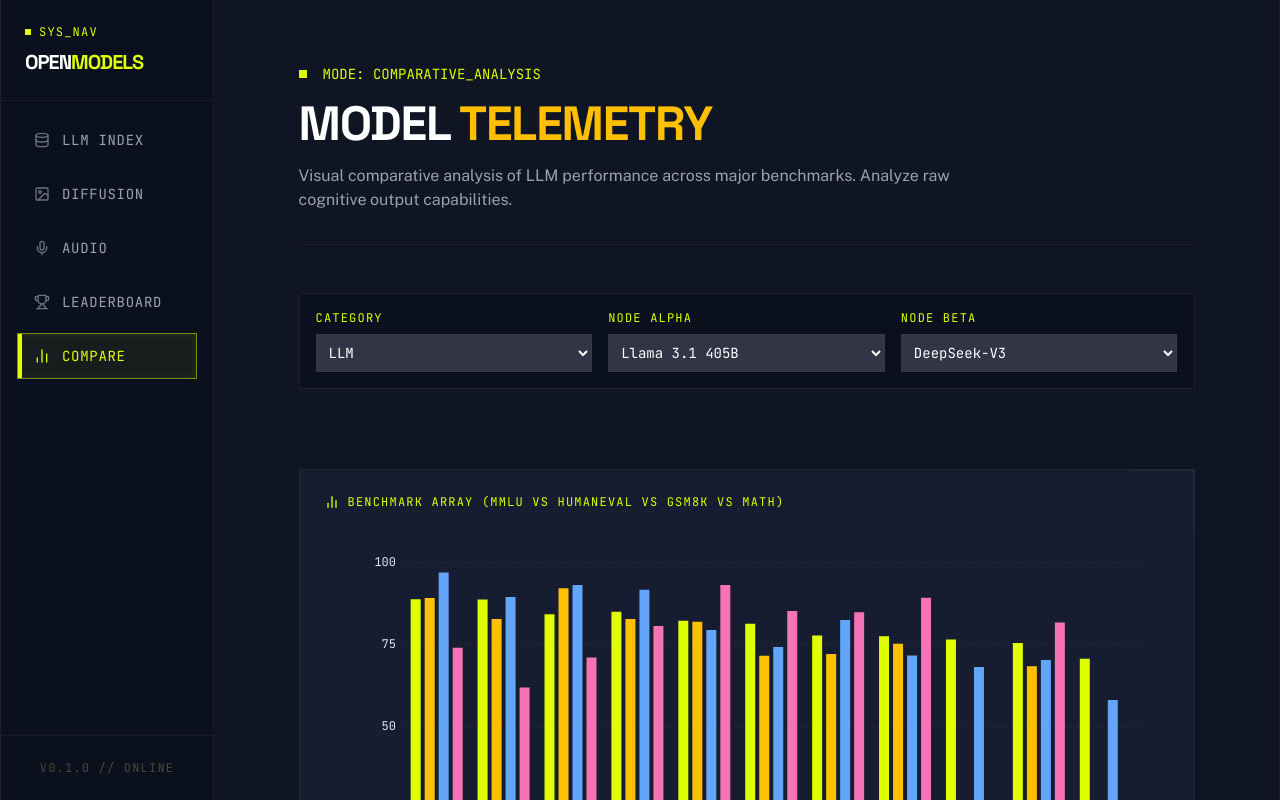
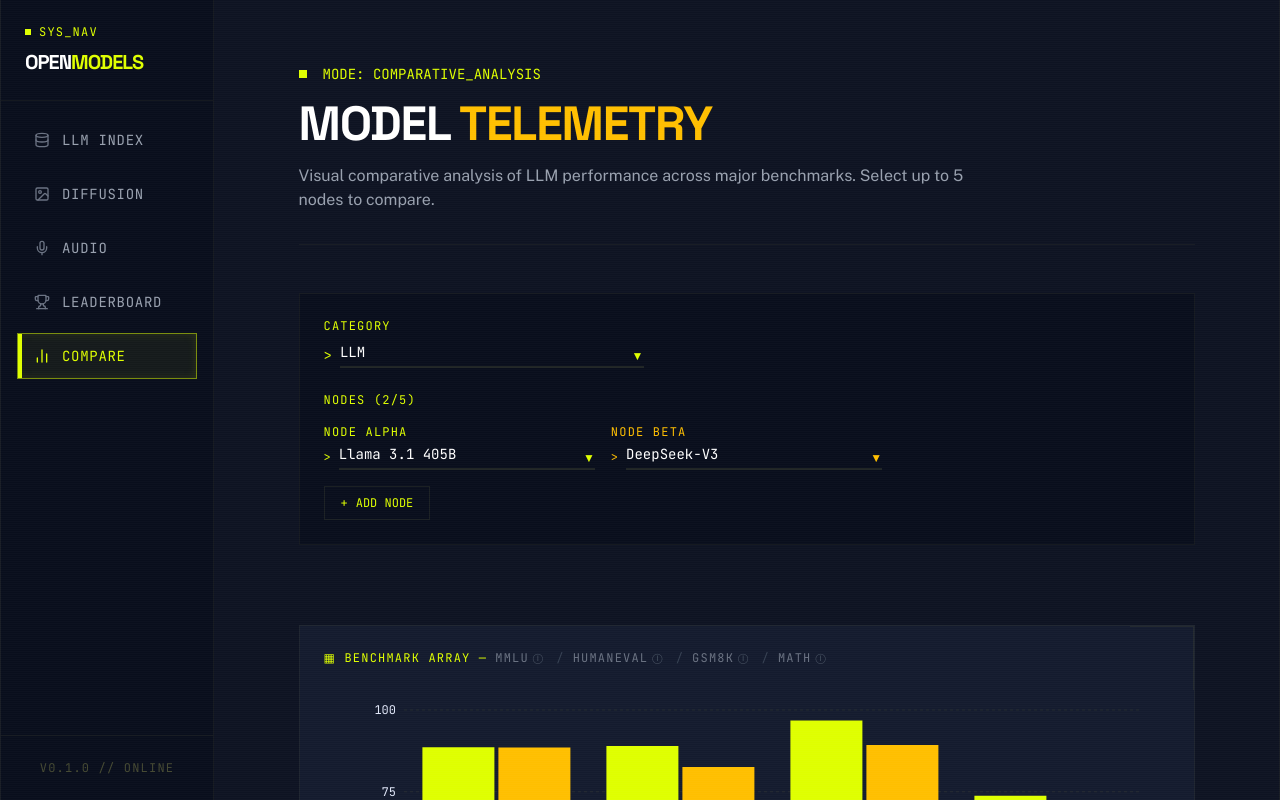
Before and after one commit to robertwt7/openmodels, a Next.js app: page /compare in a window 1280 px wide. Built offline with nearby package versions, Linux system fonts and the light colour scheme.

Commit message:
feat: redesign compare page with multi-node selection and adaptive charts

```diff
--- a/app/compare/page.tsx
+++ b/app/compare/page.tsx
@@ -17,43 +17,79 @@
   Radar,
 } from "recharts";
 import modelsData from "@/data/models.json";
+import { BenchmarkTooltip } from "@/components/BenchmarkTooltip";
+
+const NODE_LABELS = ["Alpha", "Beta", "Gamma", "Delta", "Epsilon"];
+const colors = ["#DFFF00", "#FFBF00", "#60a5fa", "#f472b6", "#a78bfa"];
+
+const benchmarkInfo: Record<string, { description: string; lowerIsBetter: boolean }> = {
+  mmlu: { description: "Massive Multitask Language Understanding — tests general knowledge across 57 subjects.", lowerIsBetter: false },
+  humanEval: { description: "Code generation accuracy on 164 hand-written Python programming problems.", lowerIsBetter: false },
+  gsm8k: { description: "Grade-school math word problems requiring multi-step arithmetic reasoning.", lowerIsBetter: false },
+  math: { description: "Competition-level math problems drawn from AMC and AIME challenges.", lowerIsBetter: false },
+  fid: { description: "Fréchet Inception Distance — measures statistical realism of generated images vs real images.", lowerIsBetter: true },
+  clipScore: { description: "Alignment between generated image and text prompt using CLIP embedding cosine similarity.", lowerIsBetter: false },
+  genSpeed: { description: "Images generated per second at standard resolution on reference hardware.", lowerIsBetter: false },
+  wer: { description: "Word Error Rate — percentage of words transcribed incorrectly in speech-to-text output.", lowerIsBetter: true },
+  latency: { description: "Seconds from audio input start to first decoded output token.", lowerIsBetter: true },
+  multilingual: { description: "Percentage of tested languages achieving acceptable transcription or translation quality.", lowerIsBetter: false },
+};
 
 export default function ComparePage() {
   const [activeCategory, setActiveCategory] = useState<keyof typeof modelsData>("llm");
-  const [modelAId, setModelAId] = useState(modelsData.llm[0].id);
-  const [modelBId, setModelBId] = useState(modelsData.llm[1].id);
+  const [selectedModelIds, setSelectedModelIds] = useState<string[]>([
+    modelsData.llm[0].id,
+    modelsData.llm[1].id,
+  ]);
 
   useEffect(() => {
-    const categoryModels = (modelsData as any)[activeCategory];
-    setModelAId(categoryModels[0].id);
-    setModelBId(categoryModels[1]?.id || categoryModels[0].id);
+    const categoryModels = (modelsData as any)[activeCategory] as any[];
+    setSelectedModelIds([
+      categoryModels[0].id,
+      categoryModels[1]?.id ?? categoryModels[0].id,
+    ]);
   }, [activeCategory]);
 
-  const models = (modelsData as any)[activeCategory];
-  const modelA = models.find((m: any) => m.id === modelAId) || models[0];
-  const modelB = models.find((m: any) => m.id === modelBId) || models[1] || models[0];
+  const models = (modelsData as any)[activeCategory] as any[];
+  const selectedModels = selectedModelIds
+    .map((id) => models.find((m: any) => m.id === id))
+    .filter(Boolean) as any[];
 
-  const benchmarkKeys = Object.keys(modelA.benchmarks);
+  const benchmarkKeys = selectedModels.length > 0 ? Object.keys(selectedModels[0].benchmarks) : [];
 
-  // Formatting data for the bar chart - show all models in category
-  const barChartData = models.map((m: any) => {
-    const entry: any = { name: m.name };
-    benchmarkKeys.forEach(key => {
-      entry[key] = m.benchmarks[key];
+  const addNode = () => {
+    if (selectedModelIds.length >= 5) return;
+    const next = models.find((m: any) => !selectedModelIds.includes(m.id));
+    if (next) setSelectedModelIds([...selectedModelIds, next.id]);
+  };
+
+  const removeNode = (index: number) => {
+    if (selectedModelIds.length <= 1) return;
+    setSelectedModelIds(selectedModelIds.filter((_, i) => i !== index));
+  };
+
+  const updateNode = (index: number, modelId: string) => {
+    const updated = [...selectedModelIds];
+    updated[index] = modelId;
+    setSelectedModelIds(updated);
+  };
+
+  const barChartData = benchmarkKeys.map((key) => {
+    const entry: Record<string, string | number | null> = { benchmark: key.toUpperCase() };
+    selectedModels.forEach((m: any) => {
+      entry[m.name] = m.benchmarks[key] ?? null;
     });
     return entry;
   });
 
-  // Reshape data for radar chart comparing selected Node Alpha vs Node Beta
   const radarChartData = benchmarkKeys.map((key) => {
-    return {
-      subject: key.toUpperCase(),
-      [modelA.name]: (modelA.benchmarks as any)[key],
-      [modelB.name]: (modelB.benchmarks as any)[key],
-    };
+    const entry: Record<string, string | number> = { subject: key.toUpperCase() };
+    selectedModels.forEach((m: any) => {
+      entry[m.name] = m.benchmarks[key] ?? 0;
+    });
+    return entry;
   });
 
-  // Customizing Recharts Tooltip for the Kinetic Mainframe Theme
   const CustomTooltip = ({ active, payload, label }: any) => {
     if (active && payload && payload.length) {
       return (
@@ -62,7 +98,7 @@
           {payload.map((entry: any, index: number) => (
             <p key={index} className="font-mono text-sm flex gap-4 justify-between" style={{ color: entry.color }}>
               <span className="uppercase">{entry.name}:</span>
-              <span>{entry.value}</span>
+              <span>{entry.value ?? "—"}</span>
             </p>
           ))}
         </div>
@@ -70,8 +106,6 @@
     }
     return null;
   };
-
-  const colors = ["#DFFF00", "#FFBF00", "#60a5fa", "#f472b6", "#a78bfa"];
 
   return (
     <>
@@ -85,88 +119,186 @@
         </h1>
         <p className="text-gray-400 font-body max-w-2xl">
           Visual comparative analysis of {activeCategory.toUpperCase()} performance across major benchmarks.
-          Analyze raw cognitive output capabilities.
+          Select up to 5 nodes to compare.
         </p>
       </header>
 
-      <div className="grid grid-cols-1 md:grid-cols-3 gap-4 p-4 bg-surface-lowest border border-outline-variant/30 mb-8 font-mono text-sm">
-        <div className="flex flex-col gap-2">
+      {/* Control Deck */}
+      <div className="flex flex-col gap-6 p-6 bg-surface-lowest border border-outline-variant/20 mb-8 font-mono text-sm">
+        {/* Category selector */}
+        <div className="flex flex-col gap-2 max-w-xs">
           <label className="text-primary text-xs uppercase tracking-widest">Category</label>
+          <div className="relative flex items-center">
+            <span className="text-primary mr-2 shrink-0">{">"}</span>
+            <div className="relative flex-1">
               <select
                 value={activeCategory}
-            onChange={(e) => setActiveCategory(e.target.value as any)}
-            className="bg-surface-highest border border-outline-variant/30 p-2 text-white outline-none focus:border-primary cursor-pointer hover:border-primary/50 transition-colors"
+                onChange={(e) => setActiveCategory(e.target.value as keyof typeof modelsData)}
+                className="appearance-none bg-transparent w-full border-b-2 border-outline-variant/40 focus:border-primary pb-1 text-white outline-none cursor-pointer transition-colors pr-6"
               >
-            <option value="llm">LLM</option>
-            <option value="diffusion">DIFFUSION</option>
-            <option value="audio">AUDIO</option>
+                <option value="llm" className="bg-surface-highest">LLM</option>
+                <option value="diffusion" className="bg-surface-highest">DIFFUSION</option>
+                <option value="audio" className="bg-surface-highest">AUDIO</option>
               </select>
+              <span className="absolute right-0 bottom-1.5 text-primary pointer-events-none text-xs leading-none">▼</span>
             </div>
-        <div className="flex flex-col gap-2">
-          <label className="text-primary text-xs uppercase tracking-widest">Node Alpha</label>
-          <select
-            value={modelAId}
-            onChange={(e) => setModelAId(e.target.value)}
-            className="bg-surface-highest border border-outline-variant/30 p-2 text-white outline-none focus:border-primary cursor-pointer hover:border-primary/50 transition-colors"
-          >
-            {models.map((m: any) => (
-              <option key={m.id} value={m.id}>{m.name}</option>
-            ))}
-          </select>
-        </div>
-        <div className="flex flex-col gap-2">
-          <label className="text-primary text-xs uppercase tracking-widest">Node Beta</label>
-          <select
-            value={modelBId}
-            onChange={(e) => setModelBId(e.target.value)}
-            className="bg-surface-highest border border-outline-variant/30 p-2 text-white outline-none focus:border-primary cursor-pointer hover:border-primary/50 transition-colors"
-          >
-            {models.map((m: any) => (
-              <option key={m.id} value={m.id}>{m.name}</option>
-            ))}
-          </select>
           </div>
         </div>
 
-      <section className="bg-surface-low border border-outline-variant/20 p-6 relative overflow-hidden group">
-        <div className="absolute top-0 right-0 w-16 h-16 border-t border-r border-outline-variant/30"></div>
-        <h2 className="font-mono text-xs uppercase tracking-widest text-primary mb-8 flex items-center gap-2">
-          <BarChart2Icon className="w-4 h-4" />
-          Benchmark Array ({benchmarkKeys.map(k => k.toUpperCase()).join(" vs ")})
+        {/* Nodes */}
+        <div className="flex flex-col gap-4">
+          <span className="text-primary text-xs uppercase tracking-widest">
+            Nodes ({selectedModelIds.length}/5)
+          </span>
+          <div className="grid grid-cols-1 sm:grid-cols-2 lg:grid-cols-3 gap-4">
+            {selectedModelIds.map((modelId, index) => (
+              <div key={index} className="flex flex-col gap-1">
+                <div className="flex items-center justify-between">
+                  <span
+                    className="text-xs uppercase tracking-widest"
+                    style={{ color: colors[index] }}
+                  >
+                    Node {NODE_LABELS[index]}
+                  </span>
+                  {index >= 2 && (
+                    <button
+                      onClick={() => removeNode(index)}
+                      className="text-[10px] text-gray-600 hover:text-red-400 font-mono uppercase tracking-wider transition-colors"
+                    >
+                      ✕ Remove
+                    </button>
+                  )}
+                </div>
+                <div className="relative flex items-center">
+                  <span className="mr-2 shrink-0 text-xs" style={{ color: colors[index] }}>
+                    {">"}
+                  </span>
+                  <div className="relative flex-1">
+                    <select
+                      value={modelId}
+                      onChange={(e) => updateNode(index, e.target.value)}
+                      className="appearance-none bg-transparent w-full border-b-2 border-outline-variant/40 focus:border-primary pb-1 text-white outline-none cursor-pointer transition-colors pr-6 text-sm"
+                    >
+                      {models.map((m: any) => (
+                        <option key={m.id} value={m.id} className="bg-surface-highest">
+                          {m.name}
+                        </option>
+                      ))}
+                    </select>
+                    <span
+                      className="absolute right-0 bottom-1.5 pointer-events-none text-xs leading-none"
+                      style={{ color: colors[index] }}
+                    >
+                      ▼
+                    </span>
+                  </div>
+                </div>
+              </div>
+            ))}
+          </div>
+
+          {selectedModelIds.length < 5 && (
+            <button
+              onClick={addNode}
+              className="self-start border border-outline-variant/30 hover:border-primary/50 text-primary font-mono text-xs uppercase px-4 py-2 transition-colors hover:bg-primary/5 flex items-center gap-2"
+            >
+              <span>+</span> Add Node
+            </button>
+          )}
+        </div>
+      </div>
+
+      {/* Bar Chart */}
+      <section className="bg-surface-low border border-outline-variant/20 p-6 relative overflow-hidden">
+        <div className="absolute top-0 right-0 w-16 h-16 border-t border-r border-outline-variant/30 pointer-events-none"></div>
+        <h2 className="font-mono text-xs uppercase tracking-widest text-primary mb-6 flex items-center gap-2">
+          ▦ Benchmark Array —{" "}
+          <span className="text-gray-500 font-normal flex items-center gap-2">
+            {benchmarkKeys.map((k, i) => {
+              const info = benchmarkInfo[k];
+              return (
+                <span key={k} className="flex items-center gap-1">
+                  {i > 0 && <span className="text-gray-700 mx-1">/</span>}
+                  {info ? (
+                    <BenchmarkTooltip
+                      label={k.toUpperCase()}
+                      description={info.description}
+                      lowerIsBetter={info.lowerIsBetter}
+                    />
+                  ) : (
+                    k.toUpperCase()
+                  )}
+                </span>
+              );
+            })}
+          </span>
         </h2>
         <div className="h-[400px] w-full">
           <ResponsiveContainer width="100%" height="100%">
-            <BarChart
-              data={barChartData}
-              margin={{ top: 20, right: 30, left: 20, bottom: 5 }}
-            >
+            <BarChart data={barChartData} margin={{ top: 20, right: 30, left: 20, bottom: 5 }}>
               <CartesianGrid strokeDasharray="3 3" stroke="#454932" opacity={0.3} vertical={false} />
-              <XAxis dataKey="name" stroke="#e0e6f8" fontFamily="var(--font-jetbrains-mono)" fontSize={12} tickLine={false} axisLine={false} />
-              <YAxis stroke="#e0e6f8" fontFamily="var(--font-jetbrains-mono)" fontSize={12} tickLine={false} axisLine={false} />
-              <Tooltip content={<CustomTooltip />} cursor={{ fill: '#2f3445', opacity: 0.4 }} />
-              <Legend wrapperStyle={{ fontFamily: 'var(--font-jetbrains-mono)', fontSize: '12px' }} iconType="square" />
-              {benchmarkKeys.map((key, index) => (
-                <Bar key={key} dataKey={key} fill={colors[index % colors.length]} />
+              <XAxis
+                dataKey="benchmark"
+                stroke="#e0e6f8"
+                fontFamily="var(--font-jetbrains-mono)"
+                fontSize={12}
+                tickLine={false}
+                axisLine={false}
+              />
+              <YAxis
+                stroke="#e0e6f8"
+                fontFamily="var(--font-jetbrains-mono)"
+                fontSize={12}
+                tickLine={false}
+                axisLine={false}
+              />
+              <Tooltip content={<CustomTooltip />} cursor={{ fill: "#2f3445", opacity: 0.4 }} />
+              <Legend
+                wrapperStyle={{ fontFamily: "var(--font-jetbrains-mono)", fontSize: "12px" }}
+                iconType="square"
+              />
+              {selectedModels.map((m: any, i: number) => (
+                <Bar key={m.id} dataKey={m.name} fill={colors[i % colors.length]} />
               ))}
             </BarChart>
           </ResponsiveContainer>
         </div>
       </section>
 
+      {/* Radar Chart */}
       <section className="bg-surface-low border border-outline-variant/20 p-6 relative overflow-hidden">
-        <h2 className="font-mono text-xs uppercase tracking-widest text-primary mb-8 flex items-center gap-2">
-          <RadarIcon className="w-4 h-4" />
-          Node Comparison: {modelA.name} vs {modelB.name}
+        <h2 className="font-mono text-xs uppercase tracking-widest text-primary mb-6">
+          ◈ Node Comparison —{" "}
+          <span className="text-gray-500 font-normal">
+            {selectedModels.map((m: any) => m.name).join(" vs ")}
+          </span>
         </h2>
         <div className="h-[500px] w-full flex items-center justify-center">
           <ResponsiveContainer width="100%" height="100%">
             <RadarChart cx="50%" cy="50%" outerRadius="70%" data={radarChartData}>
               <PolarGrid stroke="#454932" />
-                <PolarAngleAxis dataKey="subject" tick={{ fill: '#e0e6f8', fontSize: 12, fontFamily: 'var(--font-jetbrains-mono)' }} />
-                <PolarRadiusAxis angle={30} tick={{ fill: '#e0e6f8', fontSize: 10 }} />
-                <Radar name={modelA.name} dataKey={modelA.name} stroke="#DFFF00" fill="#DFFF00" fillOpacity={0.2} />
-                <Radar name={modelB.name} dataKey={modelB.name} stroke="#FFBF00" fill="#FFBF00" fillOpacity={0.2} />
-                <Legend wrapperStyle={{ fontFamily: 'var(--font-jetbrains-mono)', fontSize: '12px', marginTop: '20px' }} />
+              <PolarAngleAxis
+                dataKey="subject"
+                tick={{ fill: "#e0e6f8", fontSize: 12, fontFamily: "var(--font-jetbrains-mono)" }}
+              />
+              <PolarRadiusAxis angle={30} tick={{ fill: "#e0e6f8", fontSize: 10 }} />
+              {selectedModels.map((m: any, i: number) => (
+                <Radar
+                  key={m.id}
+                  name={m.name}
+                  dataKey={m.name}
+                  stroke={colors[i % colors.length]}
+                  fill={colors[i % colors.length]}
+                  fillOpacity={0.15}
+                />
+              ))}
+              <Legend
+                wrapperStyle={{
+                  fontFamily: "var(--font-jetbrains-mono)",
+                  fontSize: "12px",
+                  marginTop: "20px",
+                }}
+              />
               <Tooltip content={<CustomTooltip />} />
             </RadarChart>
           </ResponsiveContainer>
@@ -175,16 +307,3 @@
     </>
   );
 }
-
-// Simple icons for the headers since we can't import lucide directly inside the client component easily without mixing up the imports in this file block cleanly
-function BarChart2Icon(props: any) {
-  return (
-    <svg xmlns="http://www.w3.org/2000/svg" width="24" height="24" viewBox="0 0 24 24" fill="none" stroke="currentColor" strokeWidth="2" strokeLinecap="round" strokeLinejoin="round" {...props}><line x1="18" x2="18" y1="20" y2="10"/><line x1="12" x2="12" y1="20" y2="4"/><line x1="6" x2="6" y1="20" y2="14"/></svg>
-  );
-}
-
-function RadarIcon(props: any) {
-  return (
-    <svg xmlns="http://www.w3.org/2000/svg" width="24" height="24" viewBox="0 0 24 24" fill="none" stroke="currentColor" strokeWidth="2" strokeLinecap="round" strokeLinejoin="round" {...props}><path d="M19.07 4.93A10 10 0 0 0 6.99 3.34"/><path d="M4 6h.01"/><path d="M2.29 9.62A10 10 0 1 0 21.31 8.35"/><path d="M16.24 7.76A6 6 0 1 0 8.23 16.67"/><path d="M12 18h.01"/><path d="M17.99 11.66A6 6 0 0 1 15.77 16.67"/><circle cx="12" cy="12" r="2"/><path d="m13.41 10.59 5.66-5.66"/></svg>
-  );
-}
```
Lines whose indentation alone changed are shown as unchanged.
